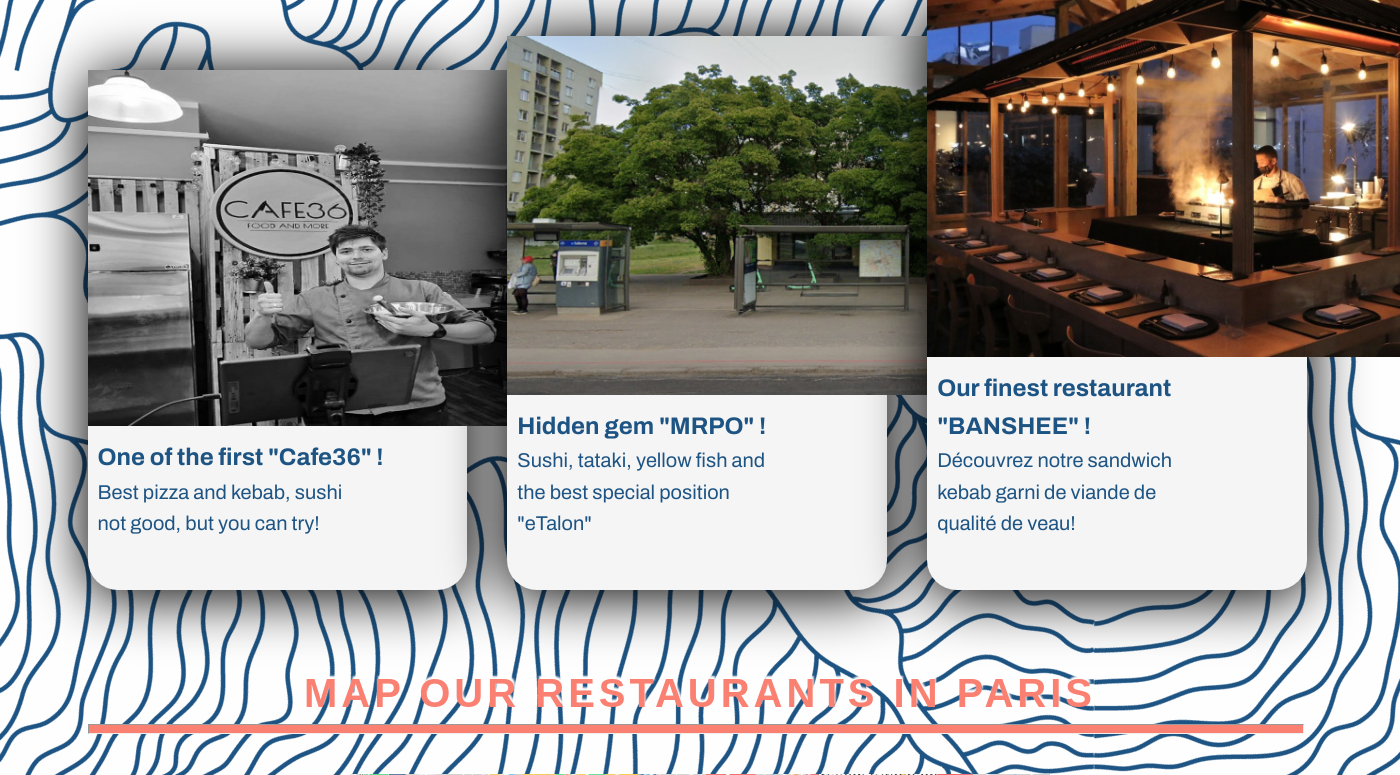
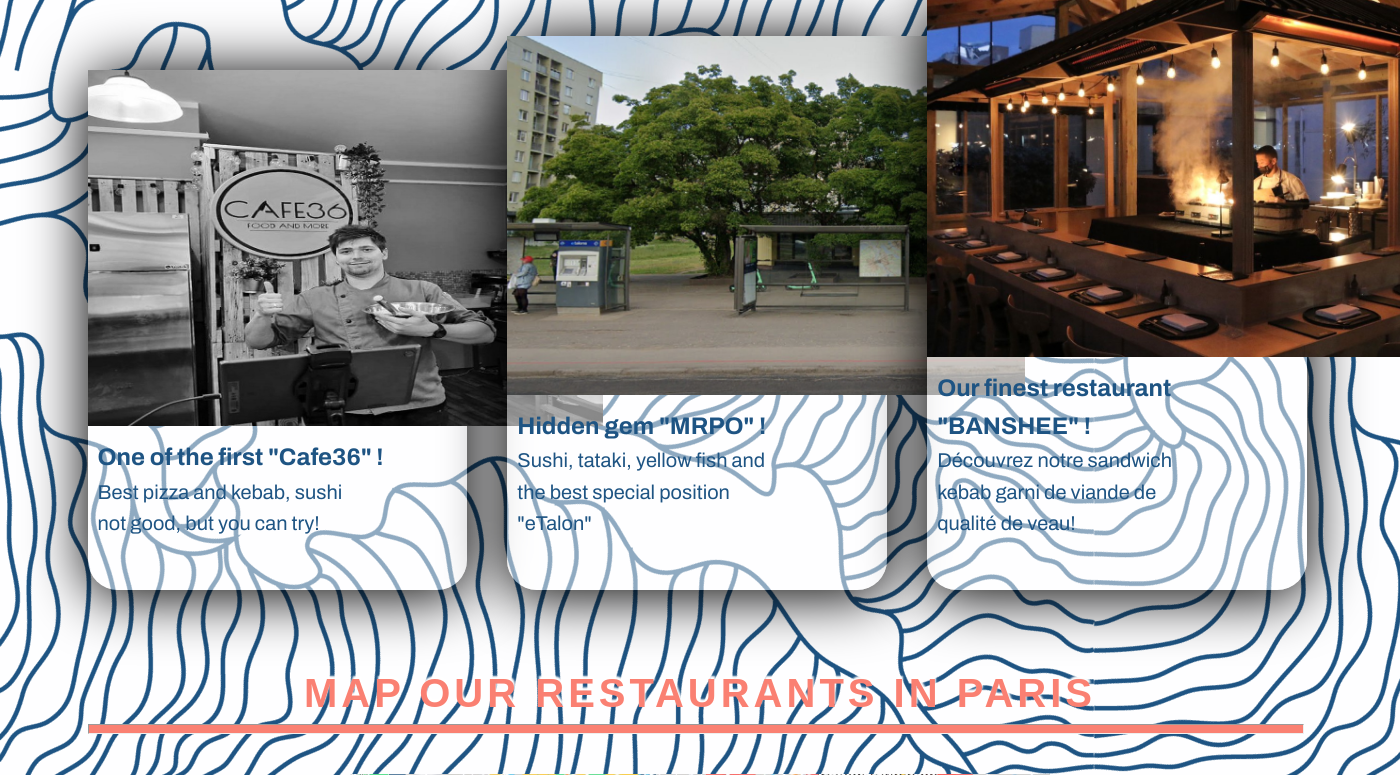
Before and after one commit to RomanLecter/prog.kiev, a PHP site: page / in a window 1400 px wide; the page is wider, and only the part inside the window is pictured. Shown: the part 1242-2017 px from the top of that part. Run offline with PHP 8.4, Linux system fonts and the light colour scheme.

Commit message:
style.css

```diff
--- a/html/lesson3/style.css
+++ b/html/lesson3/style.css
@@ -114,7 +114,7 @@ body {
     border-radius: 30px;
     vertical-align: center;
     height: 100% !important;
-    background-color: whitesmoke
+    background-color: rgba(255,255,255,0.5);
 
 }
 
```
